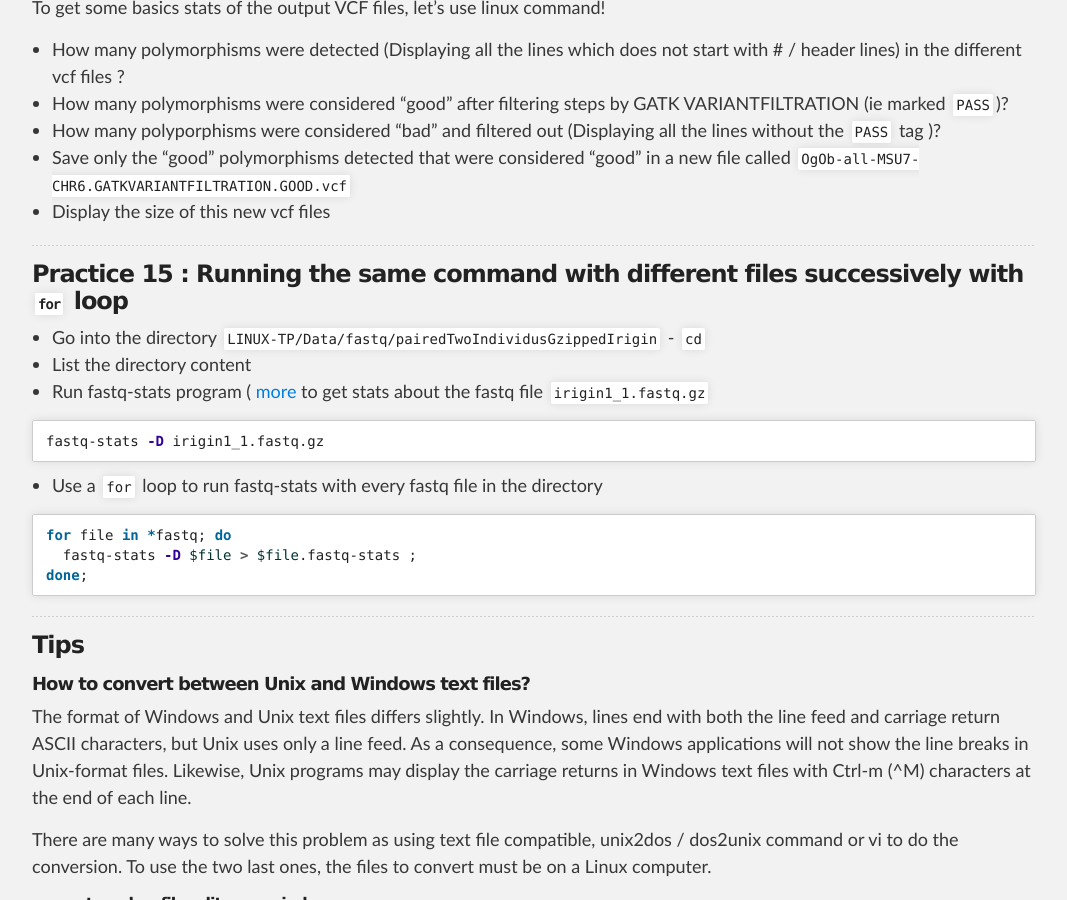
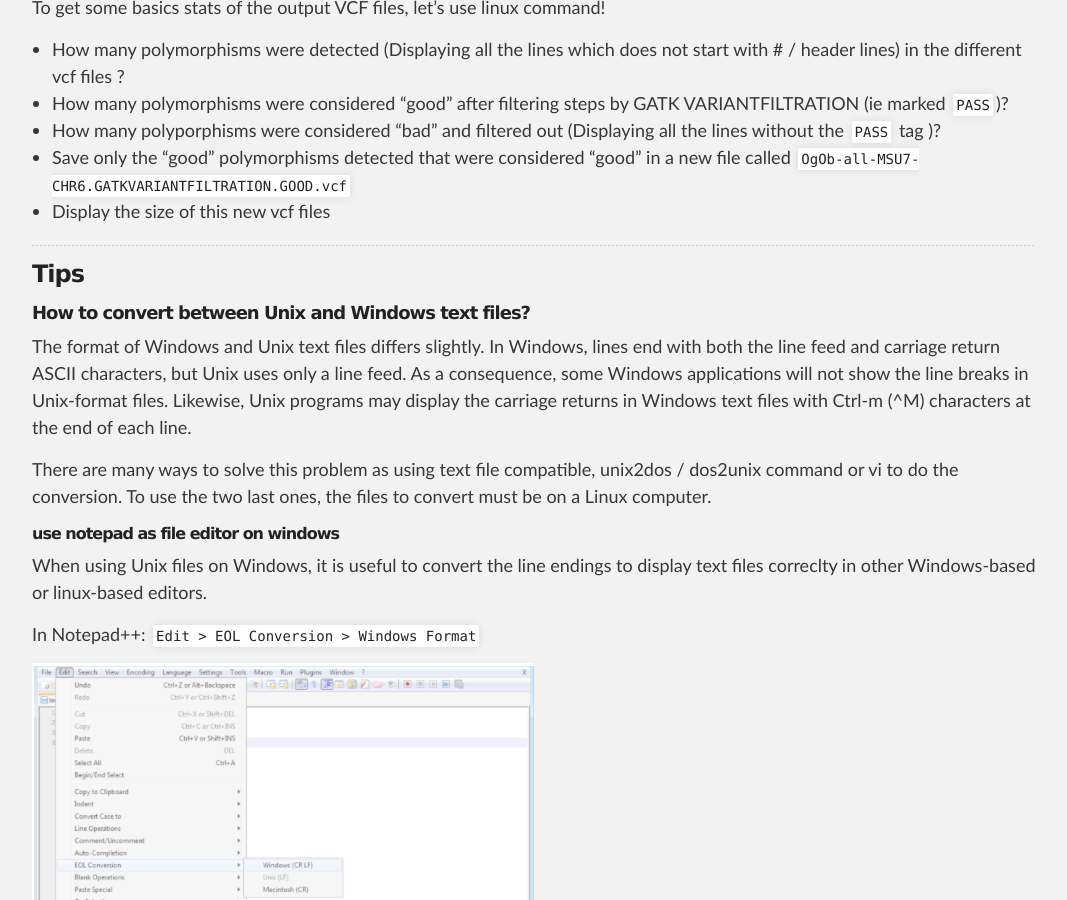
Before and after one commit to SouthGreenPlatform/trainings, a Jekyll site: the page built from _pages/linux/linuxPractice.md, in a window 1280 px wide and 900 px high, scrolled down 9191 px. Shown: the whole window, without its empty margins (106-1173 px from the left). Built offline with Jekyll 4.4.1, drawn with Linux system fonts in a browser that asks for light colours; nearby versions of some CDN libraries; some of the changed text lies outside the part shown.

Commit message:
Update linuxPractice.md

```diff
--- a/_pages/linux/linuxPractice.md
+++ b/_pages/linux/linuxPractice.md
@@ -365,22 +365,7 @@
 * Display the size of this new vcf files
 
 
------------------------
 
-<a name="practice-15"></a>
-### Practice 15 : Running the same command with different files successively with `for` loop
-* Go into the directory `LINUX-TP/Data/fastq/pairedTwoIndividusGzippedIrigin` - `cd`
-* List the directory content
-* Run fastq-stats program ( [more](http://manpages.ubuntu.com/manpages/xenial/man1/fastq-stats.1.html) to get stats about the fastq file `irigin1_1.fastq.gz`
-{% highlight bash %}
-fastq-stats -D irigin1_1.fastq.gz
-{% endhighlight %}
-* Use a `for` loop to run fastq-stats with every fastq file in the directory
-{% highlight bash %}
-for file in *fastq; do
-  fastq-stats -D $file > $file.fastq-stats ;
-done;
-{% endhighlight %}
 
 -----------------------
 
```
Also changed, not shown: other parts of _pages/linux/linuxPractice.md (+1 -1 lines).
